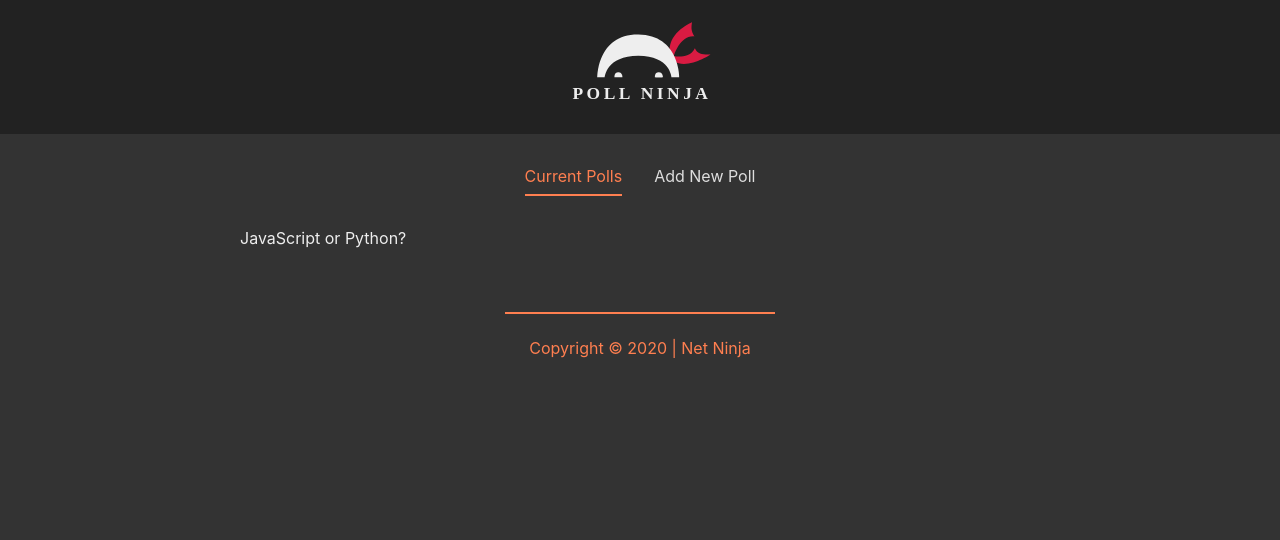
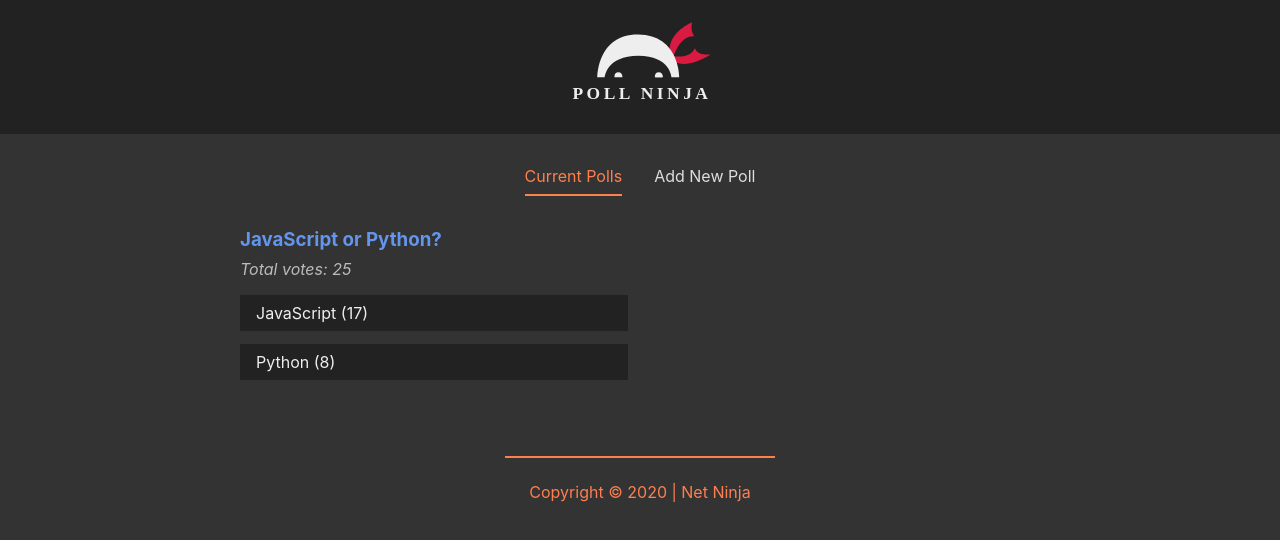
Before and after one commit to SinisaVukmirovic/Polls-App---Svelte, a Svelte app: page / in a window 1280 px wide. Shown: the top 540 px of the page. Built offline with nearby package versions, Linux system fonts and the light colour scheme.

Commit message:
Added Poll Details components, reactive values

```diff
--- /dev/null
+++ b/src/components/PollDetails.svelte
@@ -0,0 +1,46 @@
+<script>
+    export let poll;
+
+    // reactive values
+    $: totalVotes = poll.votesA + poll.votesB;
+</script>
+
+<!-- MarkUp -->
+<div class="poll">
+    <h3>{ poll.question }</h3>
+    <p>Total votes: { totalVotes }</p>
+
+    <div class="answer">
+        <div class="percent percent-a"></div>
+        <span>{ poll.answerA } ({ poll.votesA })</span>
+    </div>
+    <div class="answer">
+        <div class="percent percent-b"></div>
+        <span>{ poll.answerB } ({ poll.votesB })</span>
+    </div>
+</div>
+
+<style>
+    h3 {
+        margin: 0 auto;
+        color: cornflowerblue;
+    }
+    p {
+        margin: .5rem 0 1rem;
+        color: #bbb;
+        font-style: italic;
+    }
+    .answer {
+        background: #222;
+        cursor: pointer;
+        margin: .8rem auto;
+        position: relative;
+    }
+        .answer:hover {
+            opacity: .7;
+        }
+    span {
+        display: inline-block;
+        padding: .5rem 1rem;
+    }
+</style>
--- a/src/components/PollList.svelte
+++ b/src/components/PollList.svelte
@@ -1,11 +1,17 @@
 <script>
+    // poll detail component
+    import PollDetails from './PollDetails.svelte';
+
     export let polls = [];
 </script>
 
 <!-- MarkUp -->
 <div class="poll-list">
     {#each polls as poll (poll.id)}
-        <div>{poll.question}</div>
+        <!-- <div>{poll.question}</div> -->
+
+        <!-- poll details component -->
+        <PollDetails {poll} />
     {/each}
 </div>
 
```
